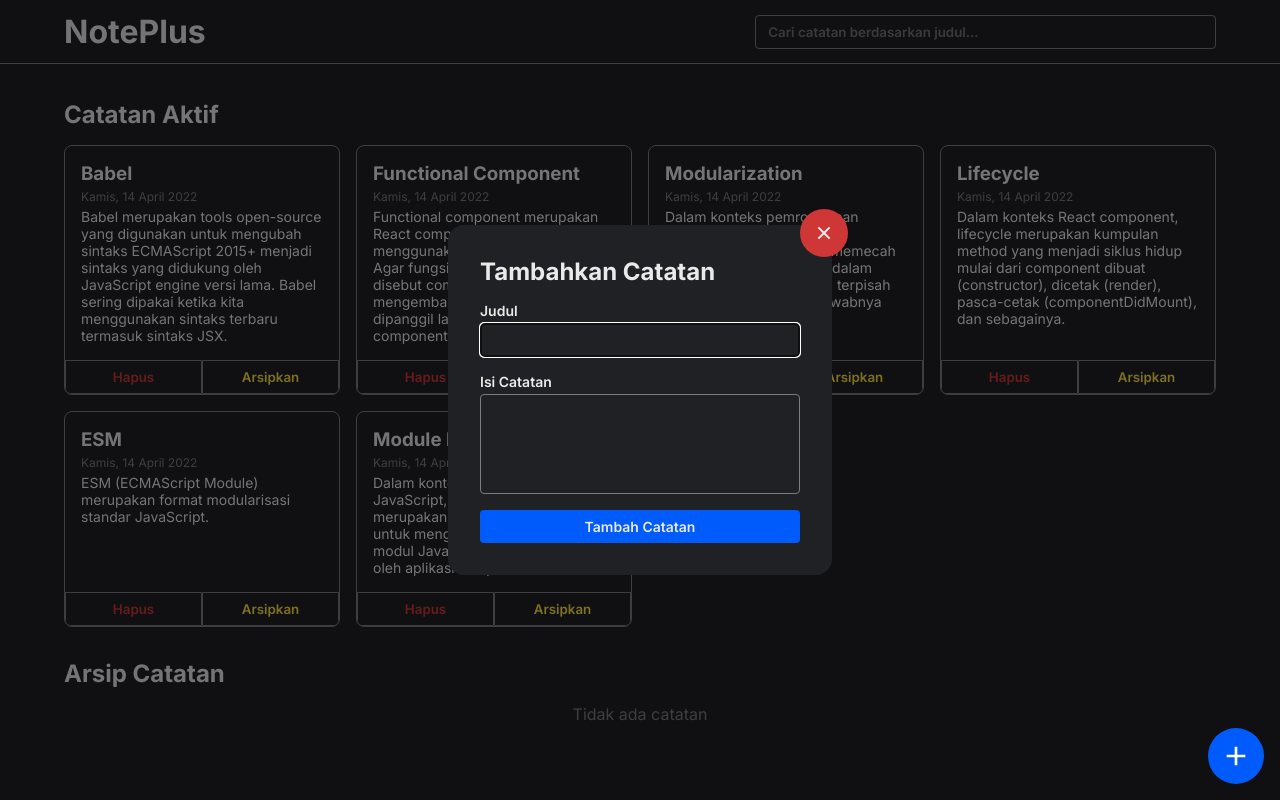
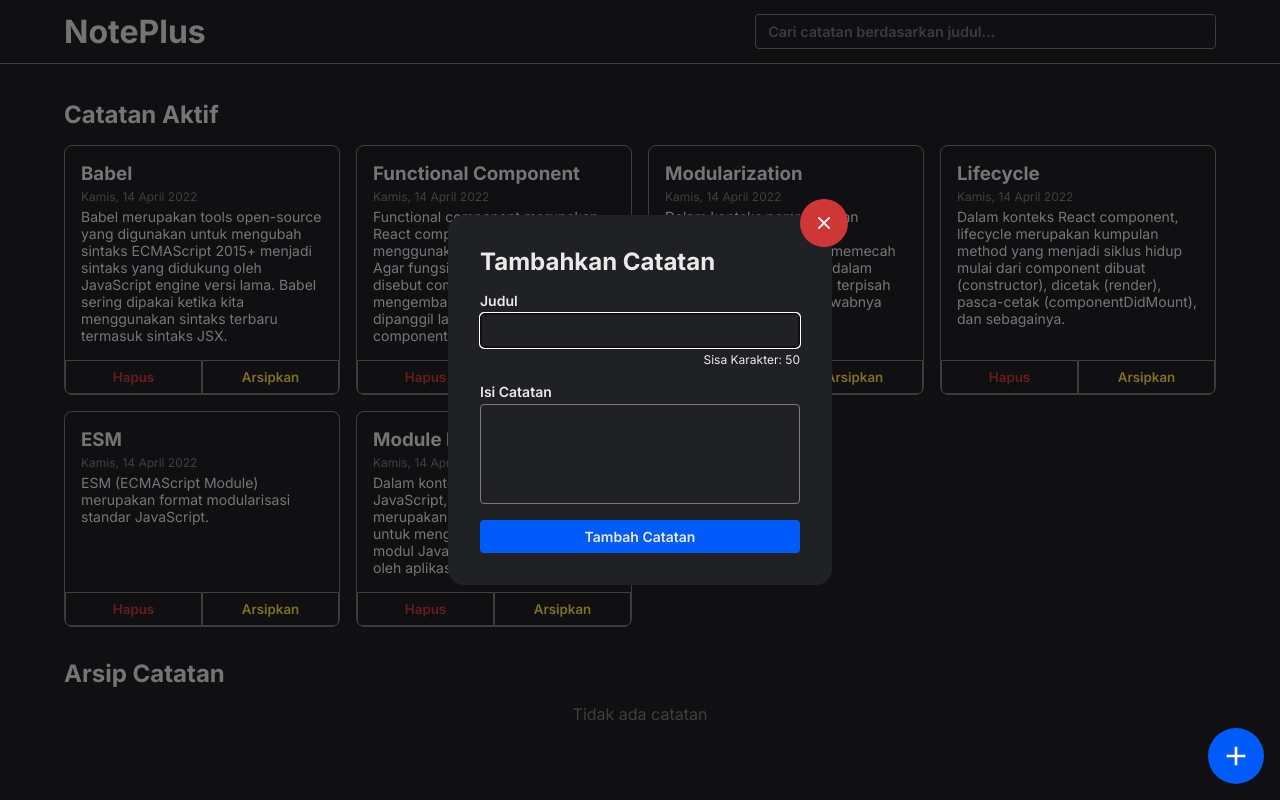
Before and after one commit to agreytosira/noteplus, a React (Vite) app: page / in a window 1280 px wide. Both pictures are taken after a click on the button 1236 px from the left and 756 px from the top of the page. Built offline with nearby package versions, Linux system fonts and the light colour scheme.

Commit message:
feat: finishing characters left counter

```diff
--- a/src/components/NoteAddModal.jsx
+++ b/src/components/NoteAddModal.jsx
@@ -6,7 +6,8 @@ class NoteAddModal extends Component {
 
         this.state = {
             title: '',
-            body: ''
+            body: '',
+            charactersLeft: 50 // Set nilai awal untuk karakter yang tersisa
         };
 
         this.onTitleChangeHandler = this.onTitleChangeHandler.bind(this);
@@ -15,29 +16,34 @@ class NoteAddModal extends Component {
     }
 
     onTitleChangeHandler(event) {
-        this.setState(() => {
-            return {
+        const titleLength = event.target.value.length;
+        if (titleLength <= 50) {
+            this.setState(() => ({
+                charactersLeft: 50 - titleLength,
                 title: event.target.value
-            };
-        });
+            }));
+        }
     }
 
     onBodyChangeHandler(event) {
-        this.setState(() => {
-            return {
-                body: event.target.value
-            };
-        });
+        this.setState(() => ({
+            body: event.target.value
+        }));
     }
 
     onSubmitEventHandler(event) {
         event.preventDefault();
-        this.props.addNote(this.state);
+        this.props.addNote({
+            title: this.state.title,
+            body: this.state.body
+        });
 
         this.props.closeHandler();
     }
 
     render() {
+        const { title, body, charactersLeft } = this.state;
+
         return (
             <div className='note-modal'>
                 <div className='note-modal__container'>
@@ -45,11 +51,12 @@ class NoteAddModal extends Component {
                     <form onSubmit={this.onSubmitEventHandler}>
                         <div className='input-group'>
                             <label htmlFor='title'>Judul</label>
-                            <input type='text' name='title' value={this.state.title} onChange={this.onTitleChangeHandler} required autoFocus />
+                            <input type='text' name='title' value={title} onChange={this.onTitleChangeHandler} required autoFocus />
+                            <p className='characters-left'>Sisa Karakter: {charactersLeft}</p>
                         </div>
                         <div className='input-group'>
                             <label htmlFor='body'>Isi Catatan</label>
-                            <textarea name='body' value={this.state.body} onChange={this.onBodyChangeHandler} required></textarea>
+                            <textarea name='body' value={body} onChange={this.onBodyChangeHandler} required></textarea>
                         </div>
                         <button type='submit' className='btn-primary'>
                             Tambah Catatan
--- a/src/styles/global.scss
+++ b/src/styles/global.scss
@@ -25,6 +25,7 @@ textarea {
     color: $white;
     border-radius: 0.25rem;
     resize: none;
+    font-size: 0.9rem;
 }
 
 // Header
@@ -251,4 +252,10 @@ textarea {
     color: $grey;
 }
 
+.characters-left {
+    font-weight: 400;
+    margin-left: auto;
+    font-size: 12px;
+}
+
 @import './responsive';
```
